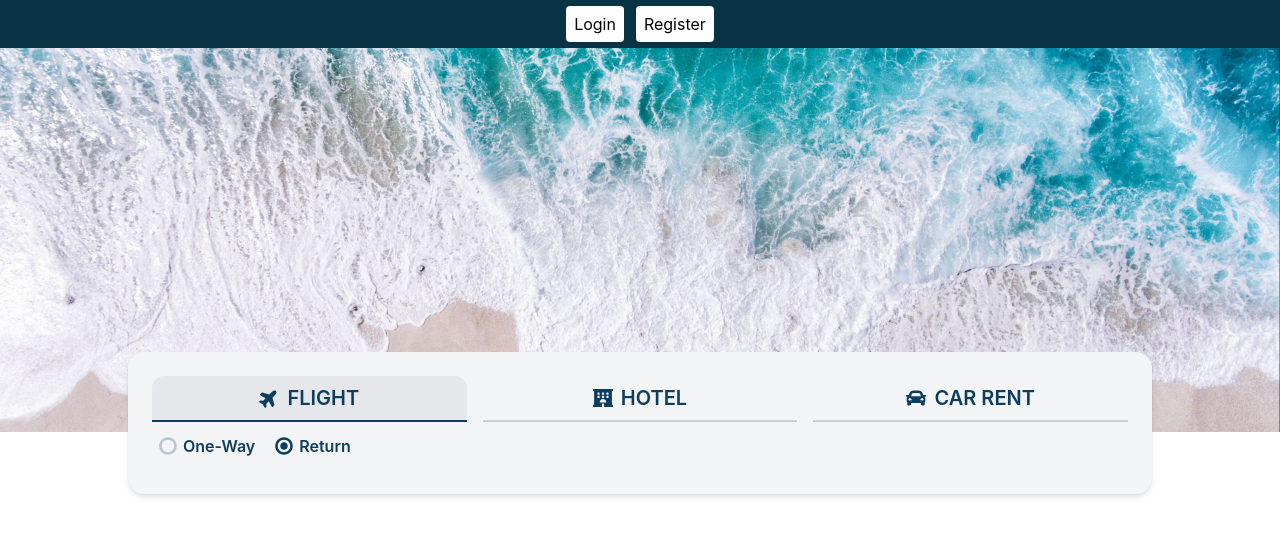
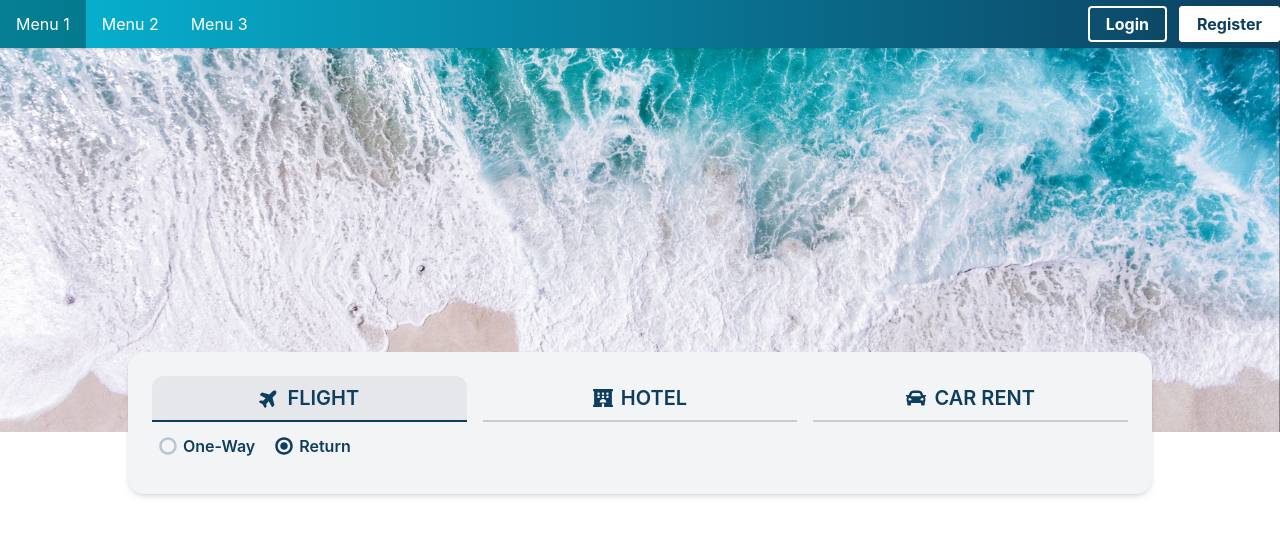
Before and after one commit to nnarct/cpe-airline, a React (Create React App) app in the folder client/: page / in a window 1280 px wide. Shown: the top 536 px of the page. Built offline with nearby package versions, Linux system fonts and the light colour scheme.

Commit message:
ref: use extracted components

```diff
--- a/client/src/components/navbar/index.js
+++ b/client/src/components/navbar/index.js
@@ -1,41 +1,11 @@
-import { Link } from "react-router-dom";
 import Axios from "axios";
 import { useEffect, useState } from "react";
+import { ForNoob } from "./forNoob";
+import { ForUser } from "./forUser";
+import { Menu } from "./menu";
 
-
-
-const ForNoob = () => {
-  return (
-    <div className="h-12 flex items-center justify-center space-x-3 bg-cyan-950">
-      <Link to="/login">
-        <span className="p-2 rounded bg-white">Login</span>
-      </Link>
-      <Link to="/register">
-        <span className="p-2 rounded bg-white">Register</span>
-      </Link>
-    </div>
-  );
-};
-
-const ForUser = () => {
-  const handleDelete = () => {
-    Axios.get("http://localhost:3001/logout")
-      .then((res) => {
-        window.location.reload(true);
-      })
-      .catch((err) => console.log(err));
-  };
-  return (
-    <div
-      className="p-2 rounded bg-blue-300 hover:opacity-40 active:opacity-70 w-32 text-center mx-4"
-      onClick={() => handleDelete()}
-    >
-      Log out
-    </div>
-  );
-};
 export const Navbar = () => {
-  const [auth,setAuth] = useState(false);
+  const [auth, setAuth] = useState(false);
   useEffect(() => {
     Axios.get("http://localhost:3001").then((res, err) => {
       if (err) setAuth(false); // You are not authenticated
@@ -46,5 +16,24 @@ export const Navbar = () => {
       }
     });
   });
-  return <div>{auth ? <ForUser /> : <ForNoob />}</div>;
+  return (
+    <>
+      <div className="z-20 fixed top-0 left-0 w-screen flex justify-center bg-gradient-to-r from-cyan-500 to-primary shadow">
+        <div className="w-full container flex justify-between">
+          <div className="">
+            <ul className="flex">
+              <Menu>Menu 1</Menu>
+              <Menu>Menu 2</Menu>
+              <Menu>Menu 3</Menu>
+            </ul>
+          </div>
+          <div className="flex items-center">
+            {" "}
+            {auth ? <ForUser /> : <ForNoob />}{" "}
+          </div>
+        </div>
+      </div>
+      <div className="h-12 w-screen opacity-0 "></div>
+    </>
+  );
 };
```
